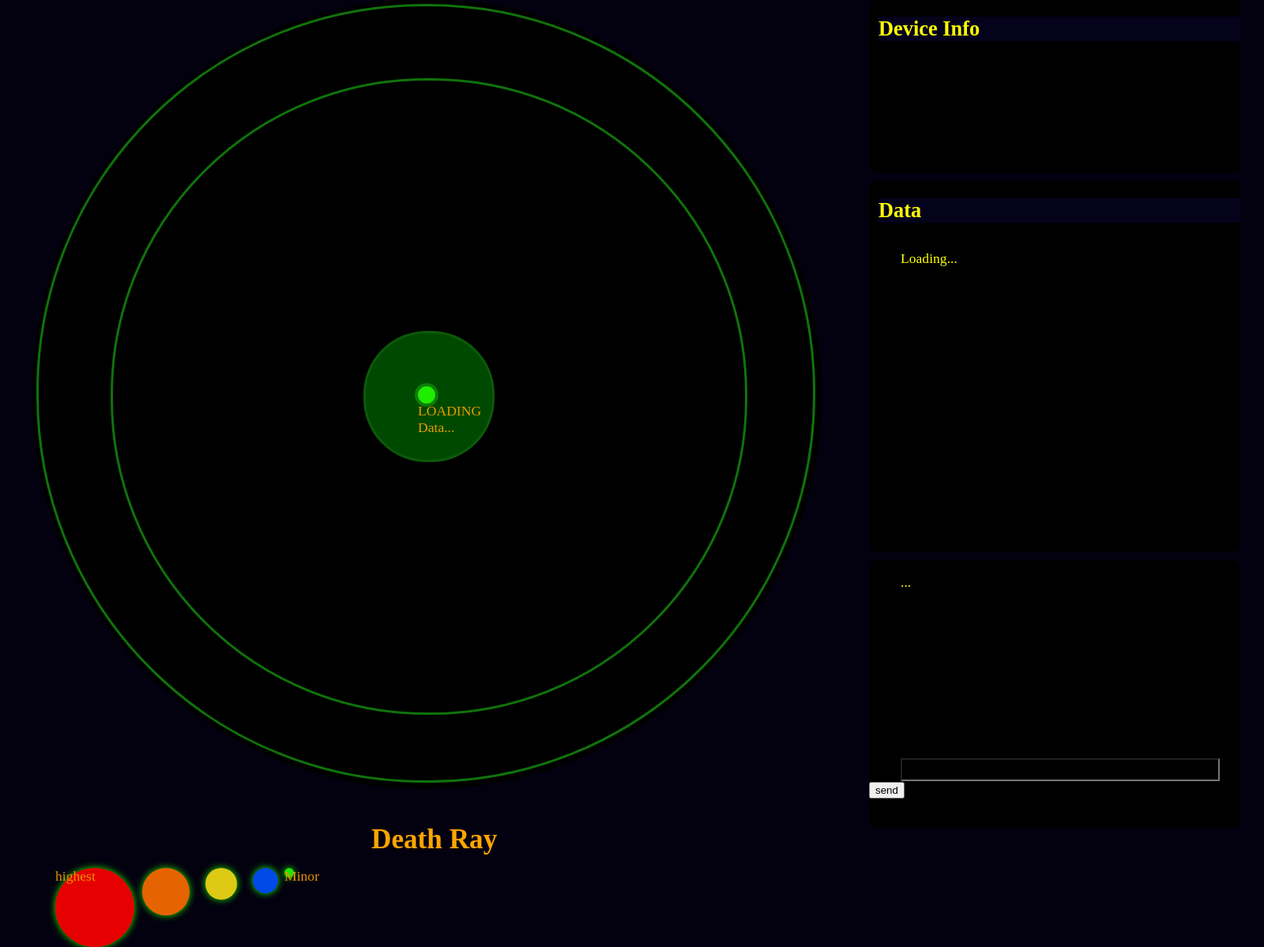
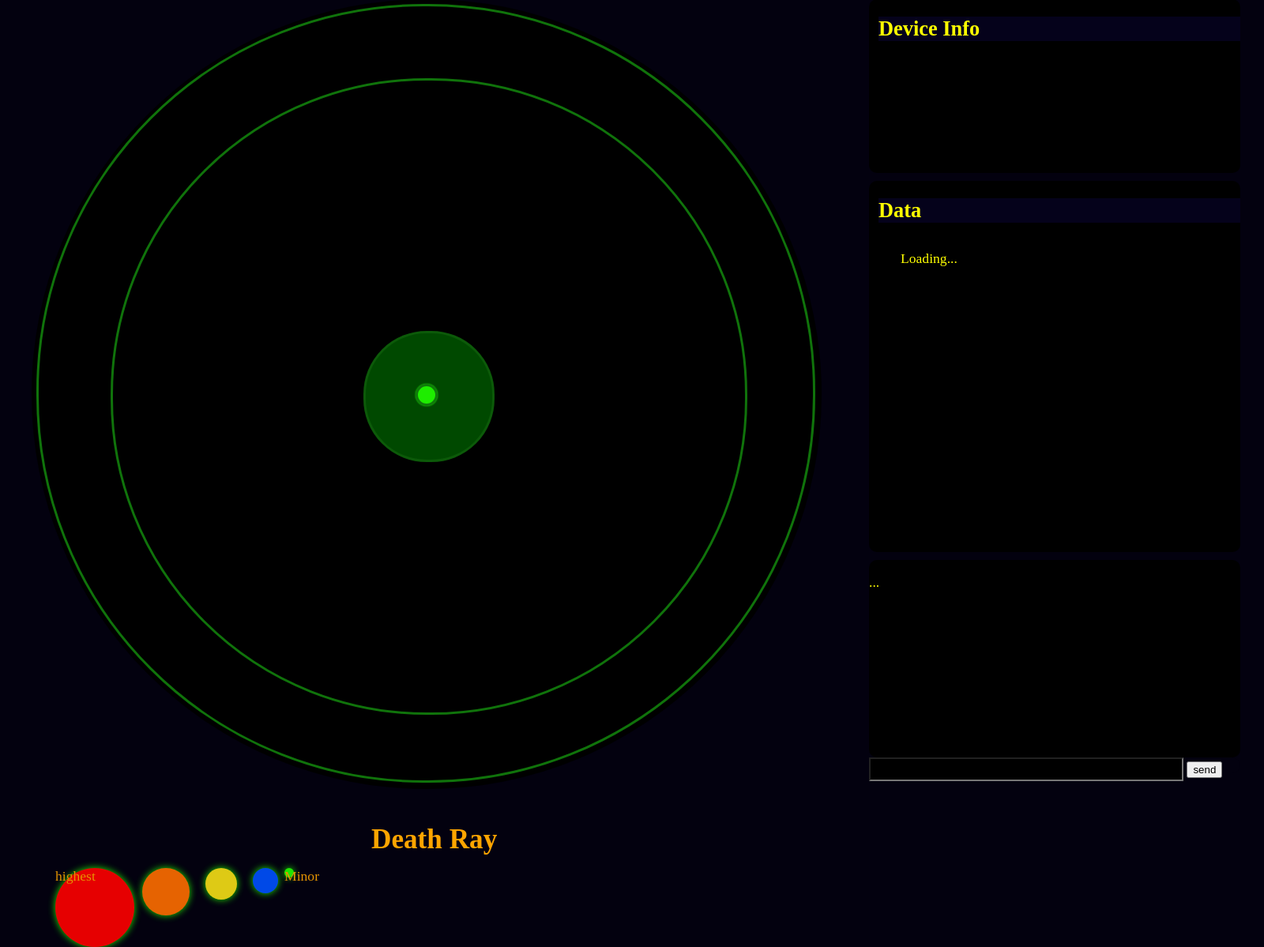
Before and after one commit to 4ZM/datasamalen, a Flask app: page / in a window 1600 px wide. Shown: the part 41-1240 px from the top of the page at 79% size. Run offline with Flask 2, Linux system fonts and the light colour scheme; data that the repository does not hold is empty.

Commit message:
command line scroll top

```diff
--- a/datasamalen/static/css/deathray.css
+++ b/datasamalen/static/css/deathray.css
@@ -135,15 +135,17 @@ aside .data_2 {
   overflow: auto; }
 aside .data_3 {
   top: 750px;
-  height: 300px;
+  height: 250px;
   overflow: auto;
-  padding-bottom: 40px; }
+  margin-bottom: 40px;
+  bottom: 0; }
+  aside .data_3 ul {
+    padding: 0 0 10px; }
 aside .console {
   top: 1000px;
-  height: 20px; }
+  height: 20px;
+  background-color: #03010f; }
   aside .console input[type="text"] {
-    padding: 1px 0px 0px 10px;
-    margin: 1px 0px 0px 40px;
     width: 390px;
     height: 24px;
     background-color: #000000;
--- a/datasamalen/static/css/sass/deathray.scss
+++ b/datasamalen/static/css/sass/deathray.scss
@@ -177,22 +177,30 @@ aside {
   .data_3 {
     @extend .all_data;
     top: 750px;
-    height: 300px;
+    height: 250px;
     overflow: auto;
-    padding-bottom: 40px;
+    margin-bottom: 40px;
+    bottom:0;
+    ul  {
+      padding: 0 0 10px;
+
+    }
   }
+
   .console {
     @extend .all_data;
     top: 1000px;
     height: 20px;
+    background-color: #03010f;
+
 
     input[type="text"] {
-      padding: 1px 0px 0px 10px;
-      margin: 1px 0px 0px 40px;
+
       width: 390px;
       height: 24px;
       background-color: #000000;
       color: yellow;
+
     }
 
   }
--- a/datasamalen/static/js/deathray.js
+++ b/datasamalen/static/js/deathray.js
@@ -176,7 +176,8 @@ $(function() {
                     data +
                     '</li>');
                 });
-            $('.command').val('')
+            $('.command').val('');
+            $('.data_3').scrollTop(1000000)
         });
     }
 
--- a/datasamalen/templates/index.html
+++ b/datasamalen/templates/index.html
@@ -23,7 +23,7 @@
         <div id="outor"></div>
         <div id="inner"></div>
         <div id="center"></div>
-        <div id="center_point"><br/>LOADING Data...</div>
+        <div id="center_point"></div>
         <div id="meter"></div>
 
         <aside>
```
